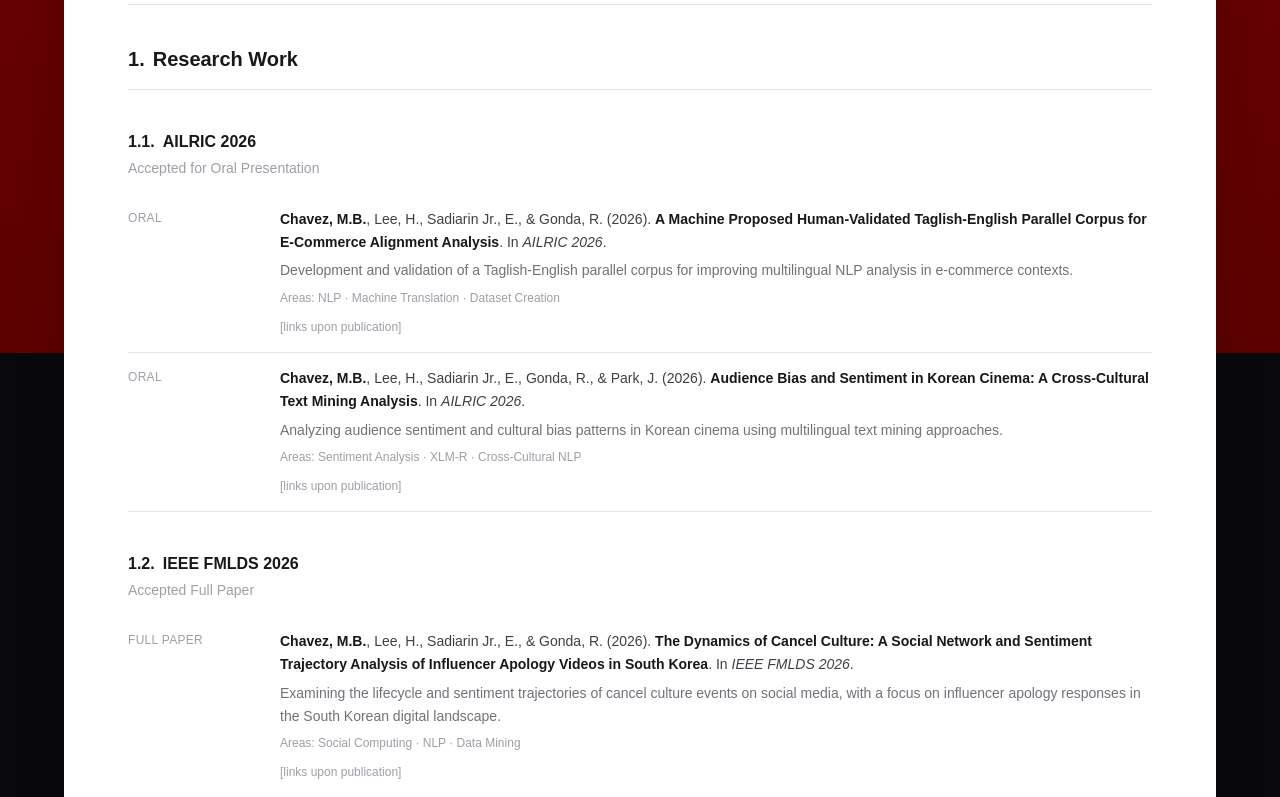
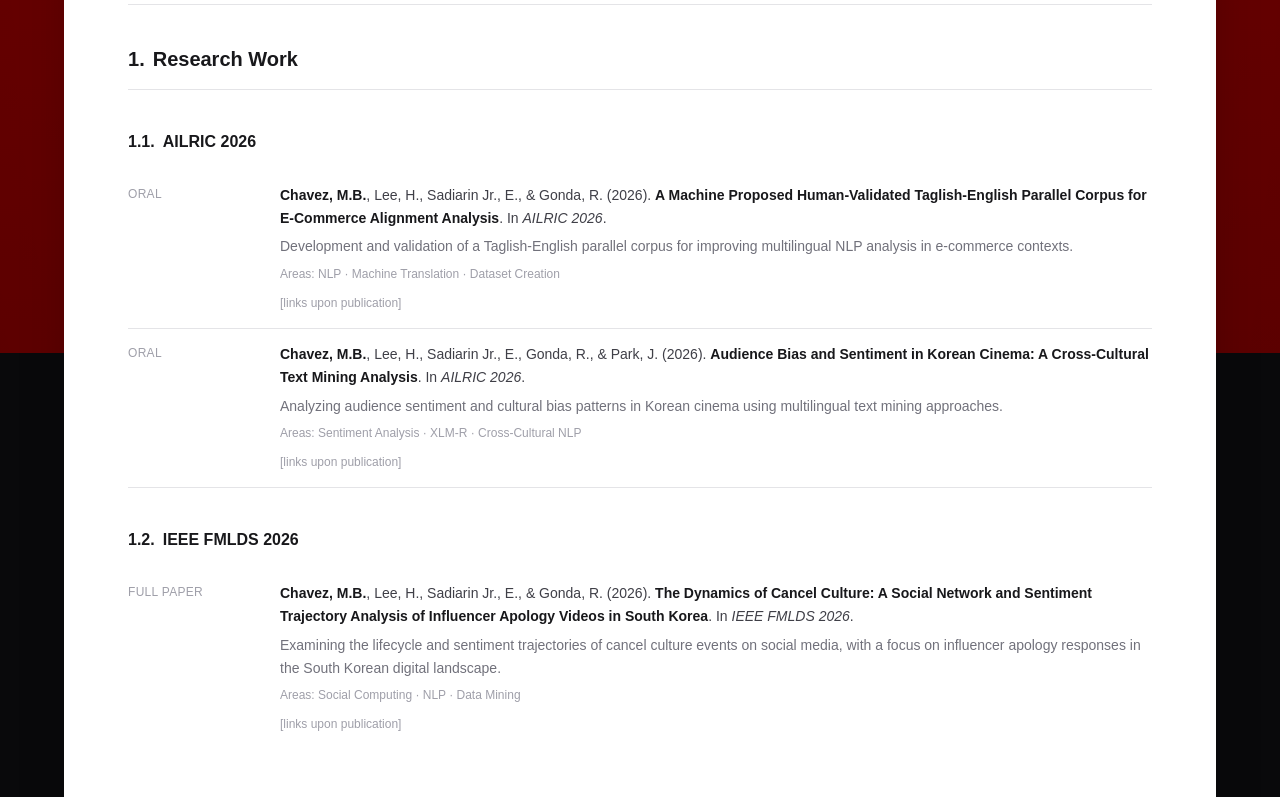
Before and after one commit to mbchavez27/mbchavezzportfolio, a React (Vite) app: page /papers in a window 1280 px wide. Shown: the part 447-1244 px from the top of the page. Built offline with nearby package versions, Linux system fonts and the light colour scheme.

Commit message:
content(papers): drop the venue acceptance subtitles
Each paper row already labels itself Oral or Full paper, so the
"Accepted for Oral Presentation" line under the venue repeated it.

```diff
--- a/src/features/papers/components/ResearchWork.tsx
+++ b/src/features/papers/components/ResearchWork.tsx
@@ -30,7 +30,7 @@ export default function ResearchWork({ venueGroups }: { venueGroups: readonly Ve
 
       {venueGroups.map(({ venue, papers }, v) => (
         <section key={venue.name}>
-          <SectionHeading as="h3" number={`1.${v + 1}`} title={venue.name} subtitle={venue.acceptance} className="pt-8 pb-2" />
+          <SectionHeading as="h3" number={`1.${v + 1}`} title={venue.name} className="pt-8 pb-2" />
           <EntryList>
             {papers.map((paper, i) => (
               <EntryRow
--- a/src/features/papers/data/papers.data.ts
+++ b/src/features/papers/data/papers.data.ts
@@ -1,7 +1,7 @@
 import type { Paper, Venue } from "../domain/papers.domain";
 
-const ailric2026: Venue = { name: "AILRIC 2026", acceptance: "Accepted for Oral Presentation" };
-const ieeeFmlds2026: Venue = { name: "IEEE FMLDS 2026", acceptance: "Accepted Full Paper" };
+const ailric2026: Venue = { name: "AILRIC 2026" };
+const ieeeFmlds2026: Venue = { name: "IEEE FMLDS 2026" };
 
 export const papers: readonly Paper[] = [
   {
--- a/src/features/papers/domain/papers.domain.ts
+++ b/src/features/papers/domain/papers.domain.ts
@@ -1,6 +1,5 @@
 export type Venue = {
   readonly name: string;
-  readonly acceptance: string;
 };
 
 export type PaperLink = {
```
